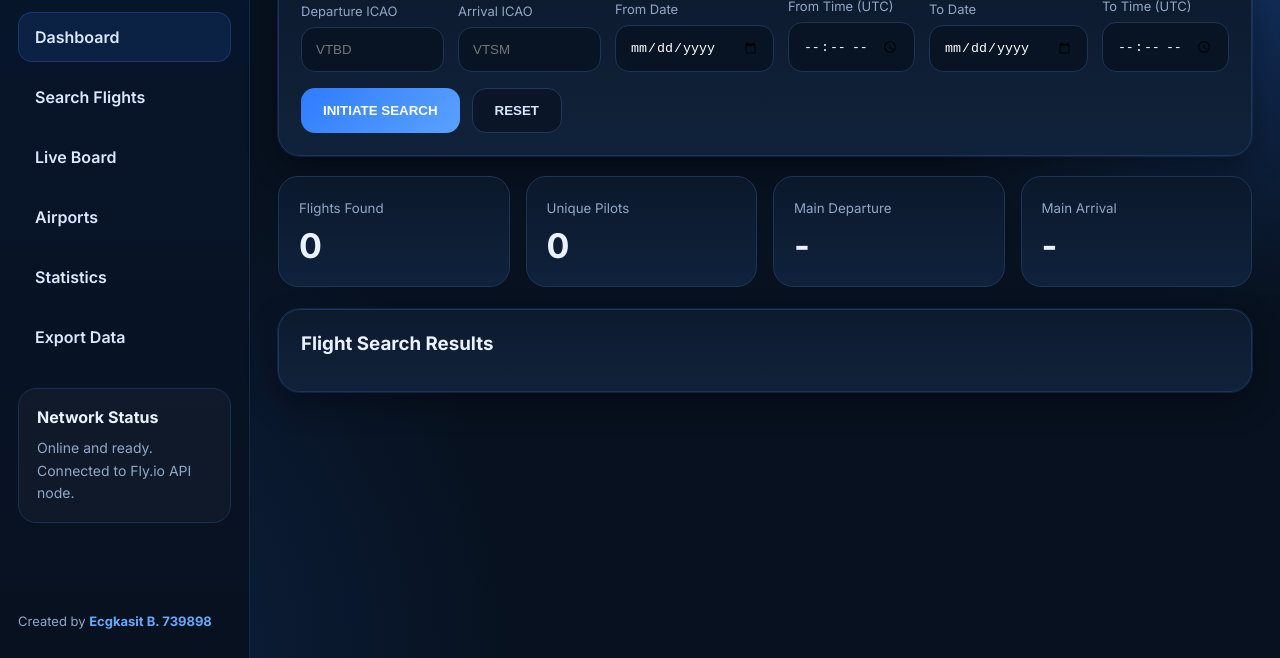
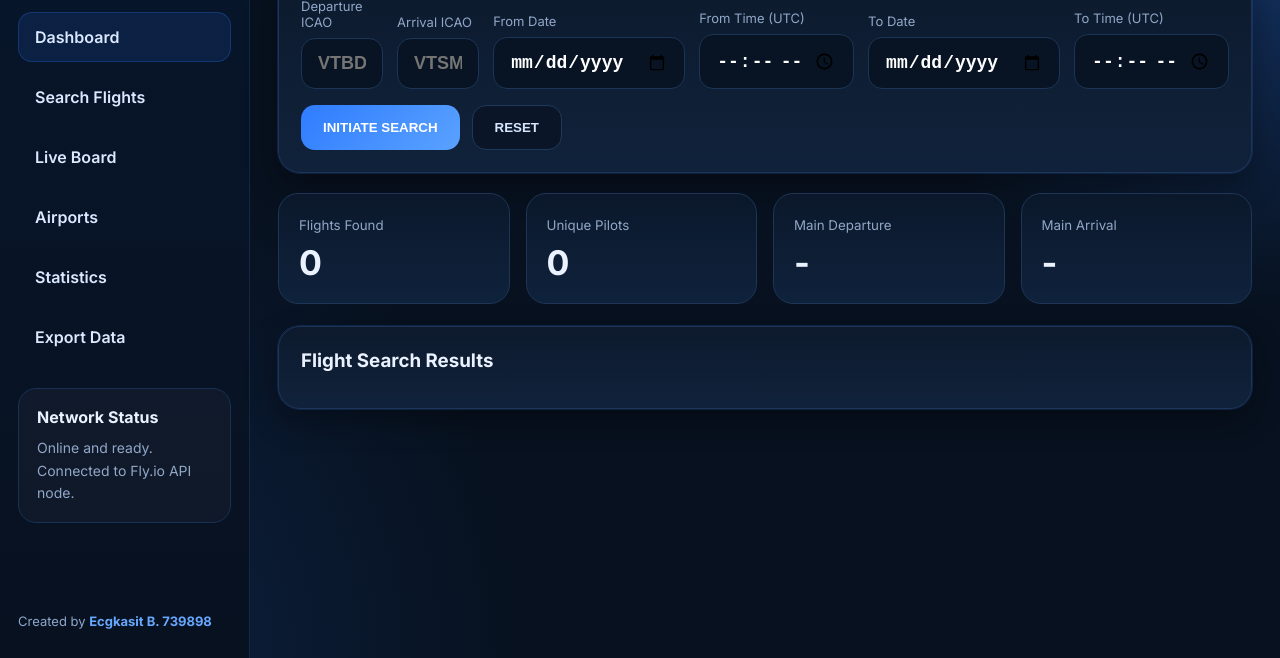
Before and after one commit to zporporz/ivaoth-portal, a plain HTML site: page index.html in a window 1280 px wide. Shown: the part 142-800 px from the top of the page. Drawn offline with Linux system fonts and the light colour scheme.

Commit message:
Update index.html

```diff
--- a/index.html
+++ b/index.html
@@ -181,12 +181,14 @@
 
 input{
 width:100%;
-padding:14px;
+padding:14px 16px;
 border-radius:14px;
 border:1px solid #1b3557;
 background:#081423;
 color:#fff;
 outline:none;
+font-size:18px;
+font-weight:600;
 }
 
 input:focus{border-color:var(--blue);}
```
